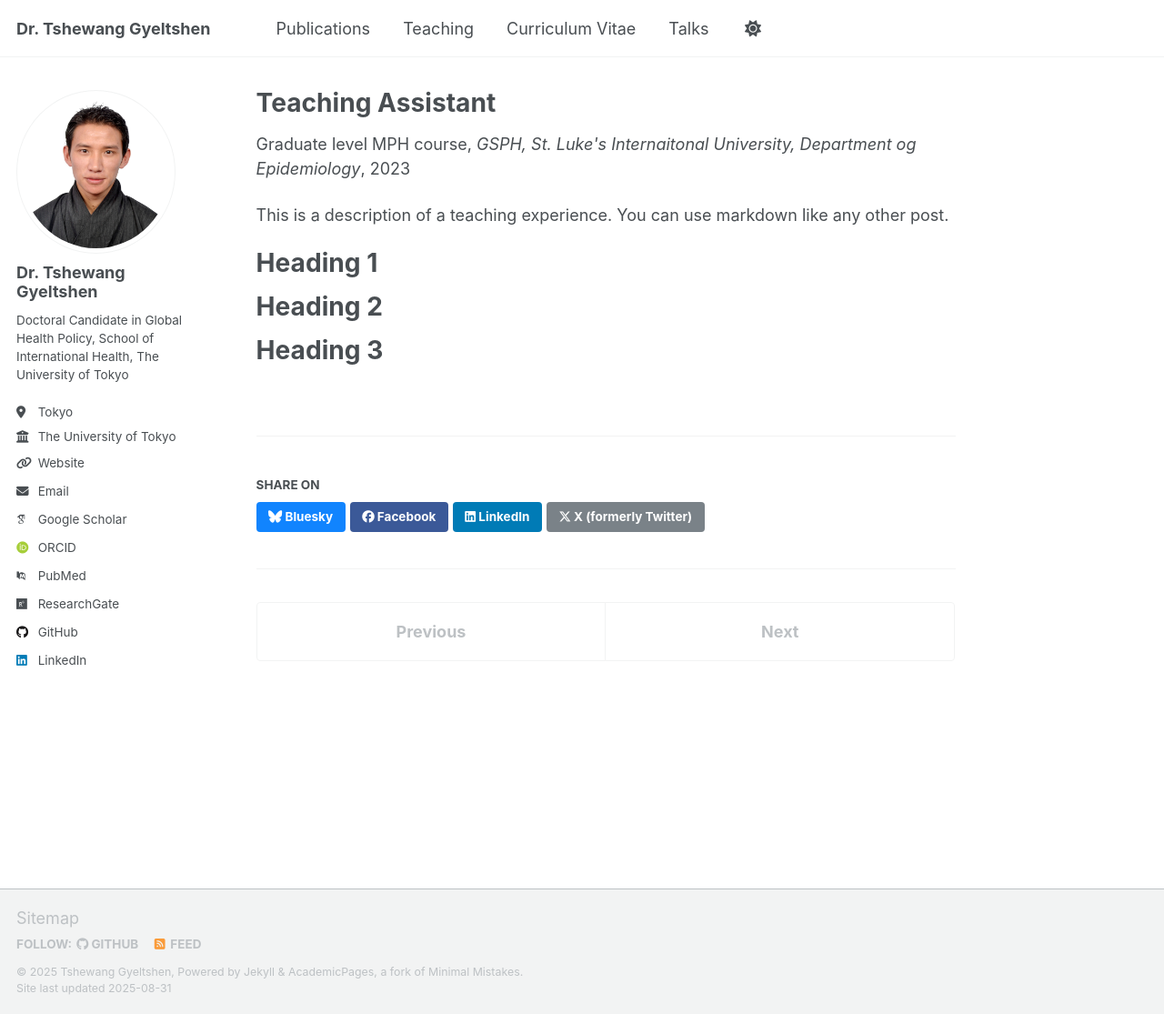
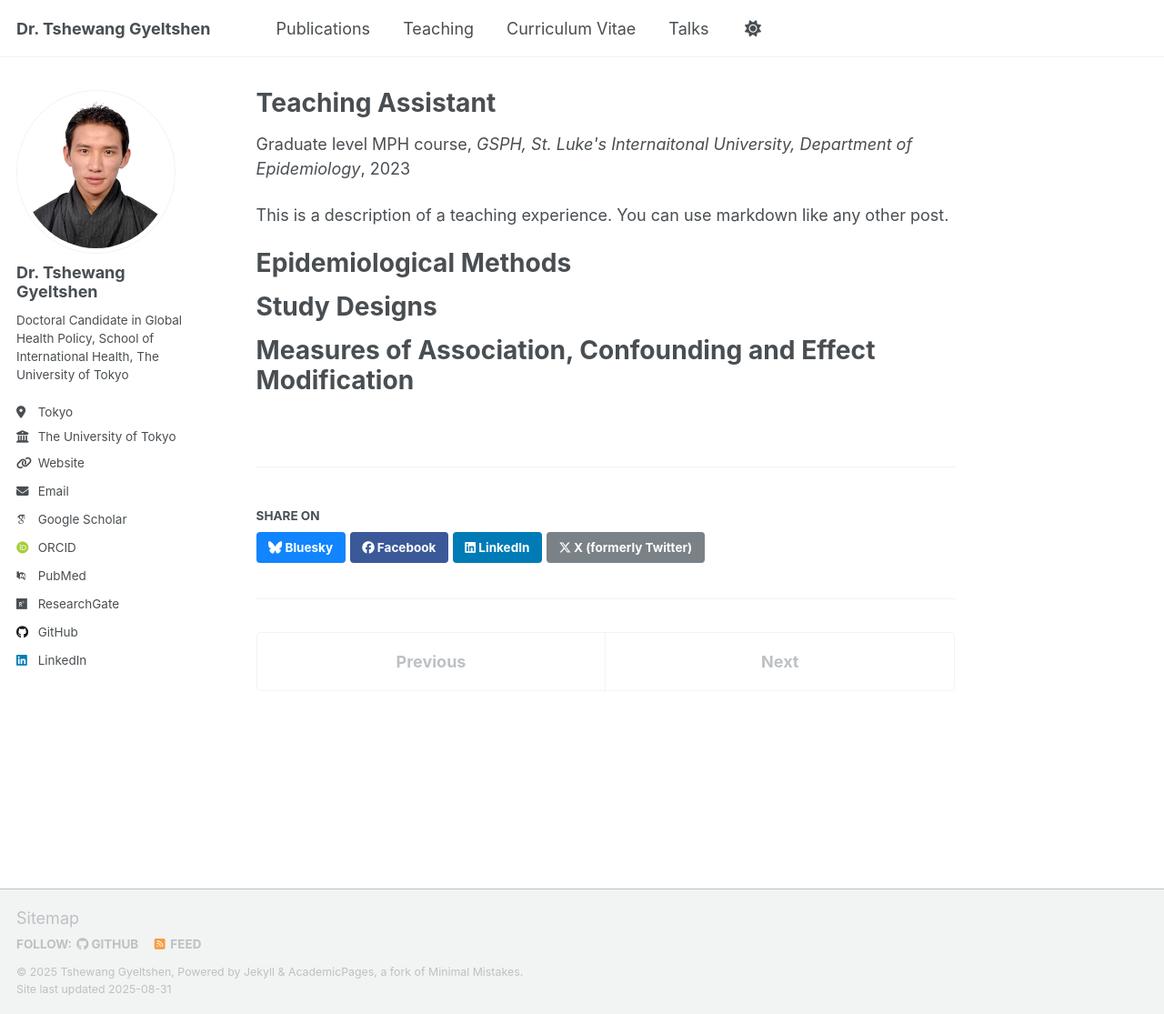
Before and after one commit to tgyeltshen/tgyeltshen.github.io, a Jekyll site: the page built from _teaching/2014-spring-teaching-1.md, in a window 1280 px wide and 1115 px high. Shown: the whole window at 91% size. Built offline with Jekyll 4.4.1, drawn with Linux system fonts in a browser that asks for light colours; some web fonts are replaced; a script that is not in the unit is left out.

Commit message:
added teaching exprnce_details

```diff
--- a/_teaching/2014-spring-teaching-1.md
+++ b/_teaching/2014-spring-teaching-1.md
@@ -3,18 +3,18 @@ title: "Teaching Assistant"
 collection: teaching
 type: "Graduate level MPH course"
 permalink: /teaching/2014-spring-teaching-1
-venue: "GSPH, St. Luke's Internaitonal University, Department og Epidemiology"
+venue: "GSPH, St. Luke's Internaitonal University, Department of Epidemiology"
 date: 2023-04-01
 location: "Tokyo, Japan"
 ---
 
 This is a description of a teaching experience. You can use markdown like any other post.
 
-Heading 1
+Epidemiological Methods
 ======
 
-Heading 2
+Study Designs
 ======
 
-Heading 3
+Measures of Association, Confounding and Effect Modification
 ======
```
Also changed, not shown: _teaching/2015-spring-teaching-2.md (+3 -3 lines).
